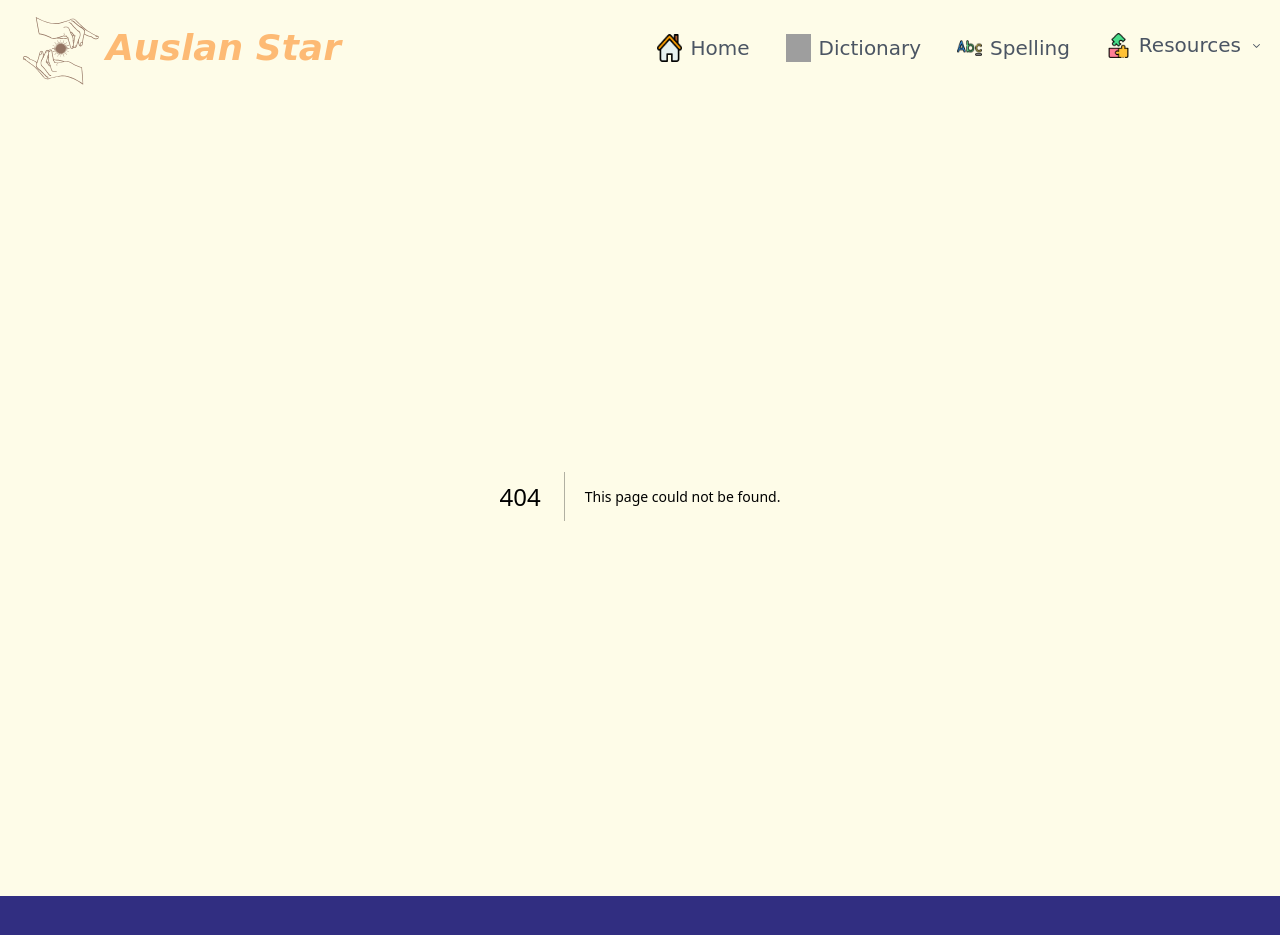
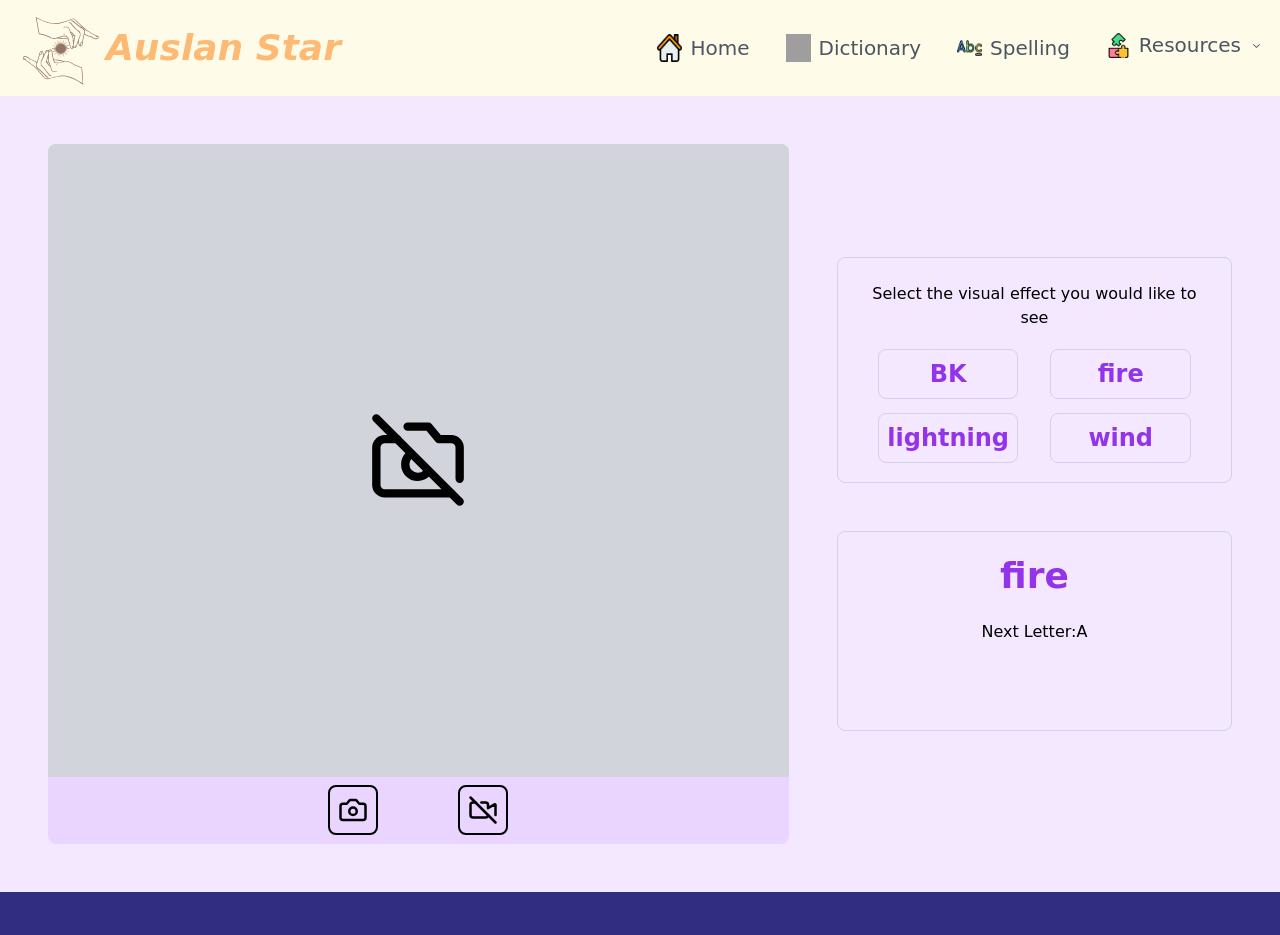
Before and after one commit to victorwkb/AuslanStar, a Next.js app in the folder webapp/: page /interactive in a window 1280 px wide. Before the commit this address had no page. Shown: the top 935 px of the page. Built offline with nearby package versions, Linux system fonts and the light colour scheme; grey boxes are pictures that could not be loaded.

Commit message:
WIP: interactive game

```diff
--- /dev/null
+++ b/webapp/app/interactive/page.tsx
@@ -0,0 +1,224 @@
+'use client'
+
+import React, { useRef, useState } from 'react'
+import Webcam from 'react-webcam'
+import { CameraIcon, CameraOffIcon, VideoIcon, VideoOffIcon } from 'lucide-react'
+import { Button } from '@/components/ui/button'
+
+const visualEffects = [
+  { word: "BK", animationPath: "navbar/value" },
+  { word: "fire", animationPath: "navbar/value" },
+  { word: "lightning", animationPath: "navbar/value" },
+  { word: "wind", animationPath: "navbar/value" },
+]
+
+export default function Interactive() {
+  const webcamRef = useRef<Webcam>(null);
+  const canvasRef = useRef<HTMLCanvasElement>(null);
+  const [video, setVideo] = useState<boolean>(false);
+  const [mirrored] = useState<boolean>(true);
+  const [sign, setSign] = useState<string>("A");
+  const [countdown, setCountdown] = useState<number>(0);
+  const [showModal, setShowModal] = useState<boolean>(false);
+  const [showFailureModal, setShowFailureModal] = useState<boolean>(false);
+  const [effectword, setEffectword] = useState<string>("fire");
+
+
+  const startCountdown = () => {
+    setCountdown(3);
+    const countdownInterval = setInterval(() => {
+      setCountdown((prevCount) => prevCount - 1);
+    }, 1000);
+
+    setTimeout(() => {
+      clearInterval(countdownInterval);
+      signWord(effectword);
+    }, 3000);
+  };
+
+  const sendImageToAPI = async (image: string) => {
+    const response = await fetch('https://f5q7vzkp2l.execute-api.ap-southeast-2.amazonaws.com/invoke_sage_maker', {
+      method: 'POST',
+      headers: {
+        'Content-Type': 'application/json',
+        'Access-Control-Allow-Origin': '*',
+      },
+      body: JSON.stringify({ image }),
+    });
+
+    const data = await response.json();
+    console.log(data);
+    const success = checkTargetSign(sign, data);
+    return success;
+  };
+
+  const checkTargetSign = (sign: string, responseData: string[]) => {
+    if (responseData.includes(sign)) {
+      console.log('Correct, you signed ' + sign);
+      return true;
+    } else {
+      console.log('Incorrect, you signed ' + responseData[0] + ' instead of ' + sign);
+      return false;
+    }
+  };
+
+  const captureImage = async () => {
+    if (!webcamRef.current) {
+      console.log('Webcam not found');
+      return false;
+    } else {
+      const imageSrc = webcamRef.current.getScreenshot();
+      if (!imageSrc) {
+        console.log('Image not found');
+        return false;
+      } else {
+        const success = await sendImageToAPI(imageSrc);
+        if (success) {
+          setShowModal(true);
+          return success
+        } else {
+          setShowFailureModal(true);
+          return success
+        }
+      }
+    };
+  }
+
+  const signWord = async (word: string, idx: number = 0) => {
+    setEffectword(word);
+    setSign(word[idx]);
+
+    if (idx < word.length - 1) {
+      console.log('here');
+      let correctSign = await captureImage();
+
+      if (correctSign === true) {
+        console.log('here2');
+        idx++;
+        signWord(word, idx);
+      }
+    }
+  }
+
+  return (
+    <div className="bg-purple-100 p-12">
+      <div className="container mx-auto flex flex-row gap-x-12 items-center justify-center min-h-[500px]">
+        <div className="flex flex-col items-center justify-center rounded-lg w-3/4 h-[700px] bg-purple-200">
+          <div className="w-full h-full items-center justify-center">
+            {video ? (
+              <div className="h-full items-center">
+                <Webcam
+                  open={video}
+                  audio={false}
+                  mirrored={mirrored}
+                  className="h-full w-full object-contain p-2"
+                  screenshotFormat="image/jpeg"
+                  ref={webcamRef}
+                />
+                <div className="relative text-center -translate-y-8">
+                  {countdown > 0 && <p>Pose the Auslan sign quickly in: {countdown}</p>}
+                </div>
+                {showModal && (
+                  <div className="modal-overlay">
+                    <div className="modal-content">
+                      <div className="modal-header">
+                        <h3>Congratulations!</h3>
+                      </div>
+                      <div className="modal-body">
+                        <p>You've completed this round!</p>
+                        <p>Select the next sign when you are ready!</p>
+                        <div className="modal-actions">
+                          <button onClick={() => {
+                            setShowModal(false);
+                          }} className="modal-button next">
+                            Keep learning!
+                          </button>
+                        </div>
+                      </div>
+                    </div>
+                  </div>
+                )}
+                {showFailureModal && (
+                  <div className="modal-overlay">
+                    <div className="modal-content">
+                      <div className="modal-header">
+                        <h3>Incorrect</h3>
+                      </div>
+                      <div className="modal-body">
+                        <p>Try again!</p>
+                        <div className="modal-actions">
+                          <button onClick={() => {
+                            setShowFailureModal(false);
+                          }} className="modal-button next">
+                            Try Again
+                          </button>
+                        </div>
+                      </div>
+                    </div>
+                  </div>
+                )}
+              </div>
+            ) : (
+              <div className="h-full w-full bg-gray-300 object-contain p-2 relative rounded-t-lg">
+                <canvas ref={canvasRef} className="h-full w-full bg-gray-300 object-contain p-2" />
+                <div className="absolute top-1/2 left-1/2 transform -translate-x-1/2 -translate-y-1/2">
+                  <CameraOffIcon className="w-[100px] h-[100px]" />
+                </div>
+              </div>
+            )
+            }
+          </div>
+
+          <div className="flex flex-row items-center justify-center h-12 gap-x-12 m-3">
+            <Button onClick={startCountdown} >
+              <CameraIcon className="w-[50px] h-[50px] border-2 border-black rounded-lg p-2 hover:scale-125 transition-all duration-100" />
+            </Button>
+
+            <Button
+              onClick={() => {
+                setVideo((video) => !video)
+              }}
+            >
+              {video ? (
+                <VideoIcon className="w-[50px] h-[50px] border-2 border-black rounded-lg p-2 hover:scale-125 transition-all duration-100" />)
+                : (
+                  <VideoOffIcon className="w-[50px] h-[50px] border-2 border-black rounded-lg p-2 hover:scale-125 transition-all duration-100" />)
+              }
+            </Button>
+          </div>
+        </div>
+
+        <div className="w-2/5 flex flex-col gap-y-12">
+          <div className="border border-gray-300 rounded-lg p-6">
+            <p className="text-center pb-6">
+              Select the visual effect you would like to see
+            </p>
+            <div className="grid grid-cols-2 gap-y-6">
+              {visualEffects.map((effect, index) => (
+                <Button onClick={() => signWord(effect.word)} key={index}>
+                  <div className="w-[200px] py-2 flex-col items-center border border-gray-300 rounded-lg">
+                    <p className="text-2xl font-bold text-purple-600 text-center">
+                      {effect.word}
+                    </p>
+                  </div>
+                </Button>
+              ))}
+            </div>
+          </div>
+
+          <div className="min-h-[200px] border border-gray-300 rounded-lg p-6 text-center">
+            <div className="h-full text-4xl font-bold text-purple-600">
+              {effectword}
+              {/* for each word, iterate through the letters */}
+            </div>
+            <div className="pt-6">
+              Next Letter:
+              {sign}
+            </div>
+          </div>
+        </div>
+
+      </div>
+    </div>
+  )
+}
```
